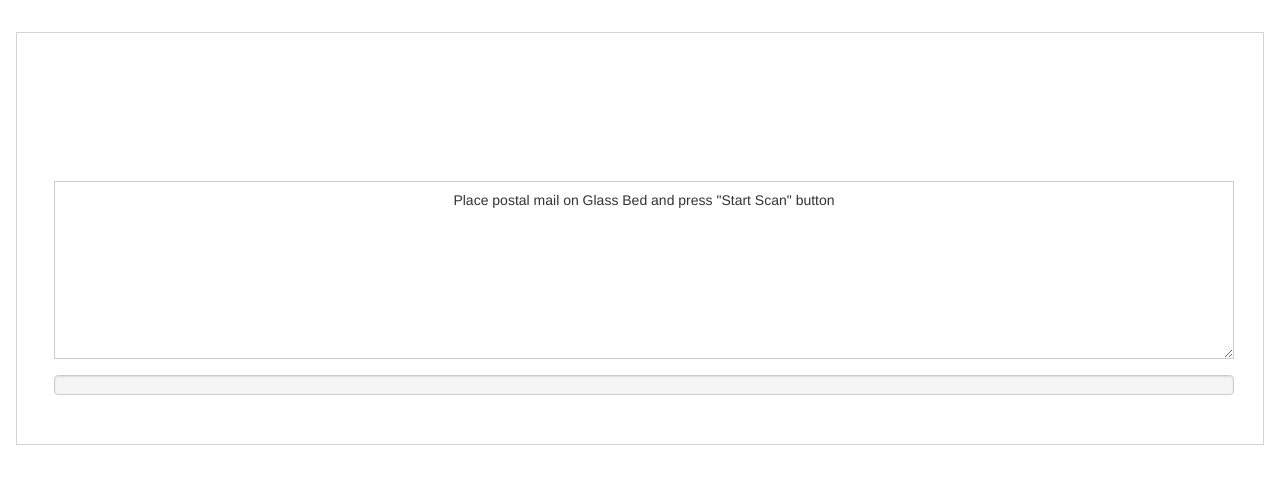
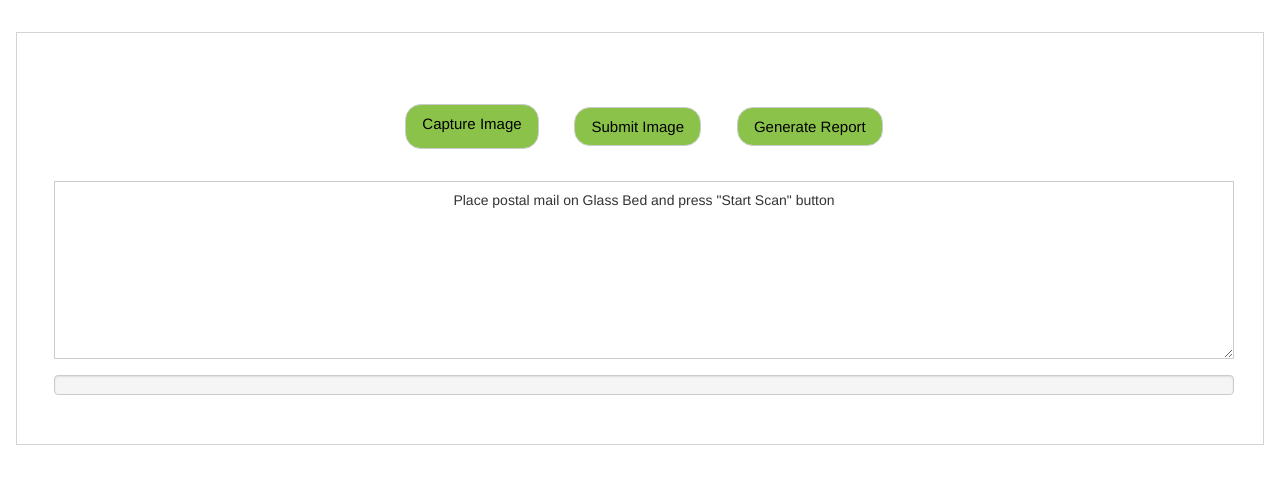
Before and after one commit to SecEveryday/FlaskApp, a Flask app: page / in a window 1280 px wide. Shown: the part 88-572 px from the top of the page. Run offline with Flask 2, Linux system fonts and the light colour scheme; some libraries are stand-ins or nearby versions.

Commit message:
App to APP remove 11

```diff
--- a/templates/new_test.html
+++ b/templates/new_test.html
@@ -65,7 +65,7 @@
 						<tr>
 							<td class="w3-center">
 								<div style="padding: 1px; margin: 20px; border: 1px; dashed #333333; border-radius: 1px;">
-                                <form method='POST' id ='contactForm1' enctype = "multipart/form-data" style="visibility:hidden;">
+                                <form method='POST' id ='contactForm1' enctype = "multipart/form-data">
      <input name="filename" id="AppToApp_startScan" type="file" accept="image/*" capture="environment" style="visibility:hidden;"/>
 
 									<button class="w3-section w3-button w3-border w3-medium w3-padding w3-center w3-margin w3-round-xlarge w3-light-green"><label for="AppToApp_startScan" >Capture Image</label></button>
```
